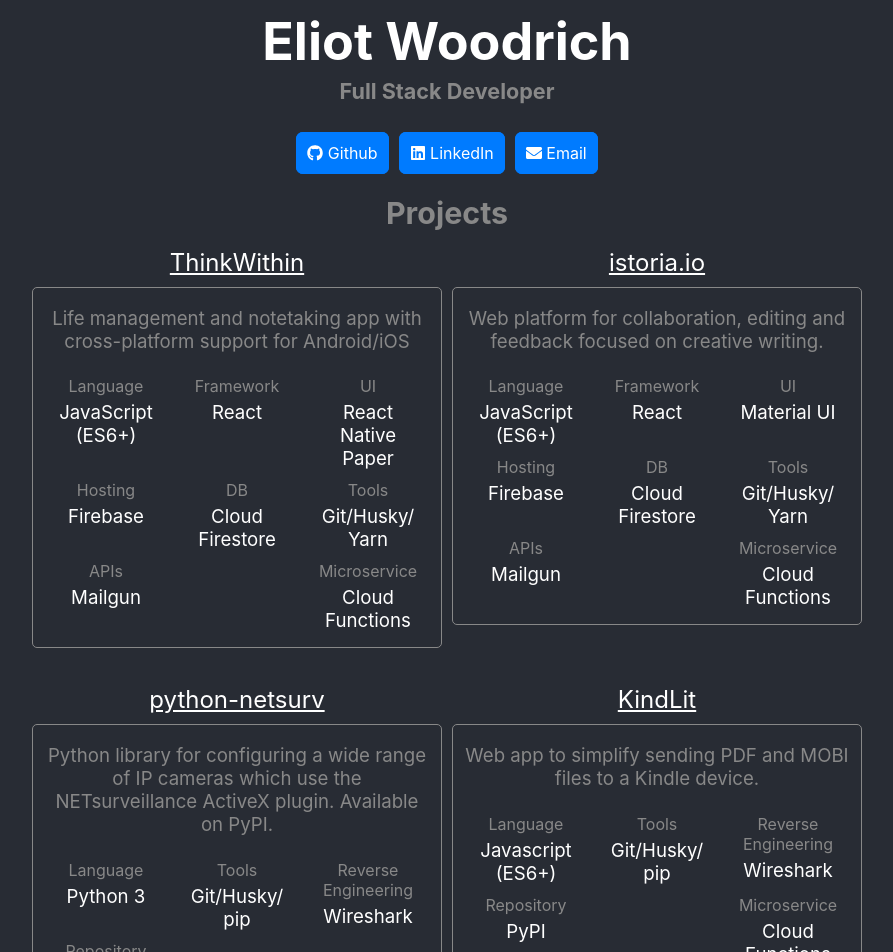
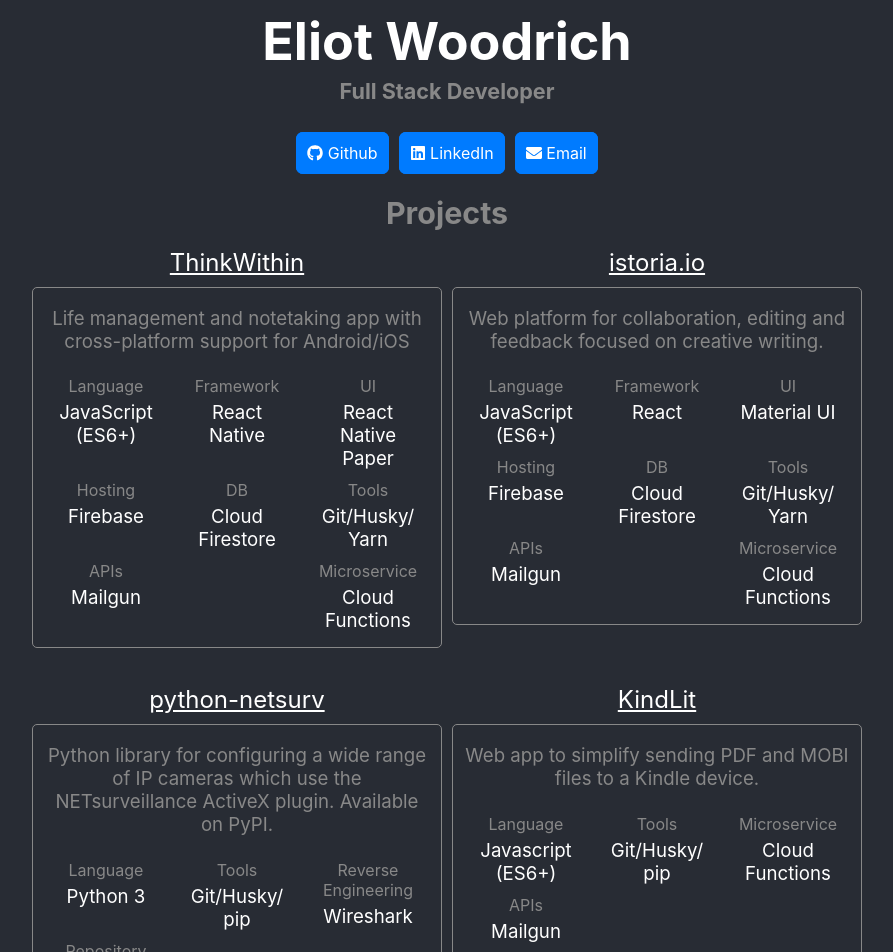
Before and after one commit to ekwoodrich/ekwoodrich.com, a React (Create React App) app: page / in a window 1280 px wide. Shown: the top 952 px of the page, without its empty margins (193-1086 px from the left). Built offline with nearby package versions, Linux system fonts and the light colour scheme.

Commit message:
Updated projects.

```diff
--- a/src/screens/ProjectsScreen.js
+++ b/src/screens/ProjectsScreen.js
@@ -14,7 +14,7 @@
           gitUrl="https://github.com/ekwoodrich/thinkwithin"
           techList={[
             ['Language', 'JavaScript (ES6+)'],
-            ['Framework', 'React'],
+            ['Framework', 'React Native'],
             ['UI', 'React Native Paper'],
             ['Hosting', 'Firebase'],
             ['DB', 'Cloud Firestore'],
@@ -57,9 +57,8 @@
           techList={[
             ['Language', 'Javascript (ES6+)'],
             ['Tools', 'Git/Husky/ pip'],
-            ['Reverse Engineering', 'Wireshark'],
-            ['Repository', 'PyPI'],
-            ['Microservice', 'Cloud Functions']
+            ['Microservice', 'Cloud Functions'],
+            ['APIs', 'Mailgun']
           ]}
         />
       </div>
```
